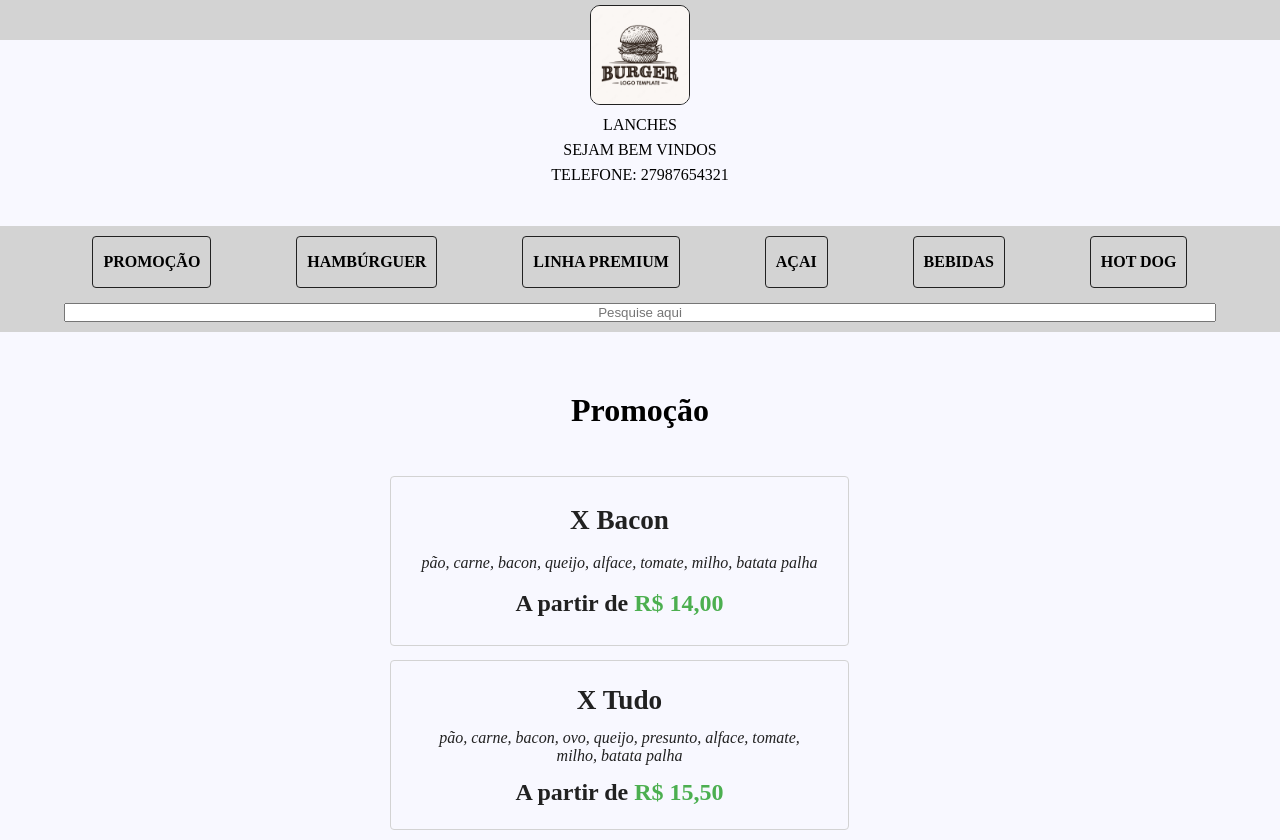
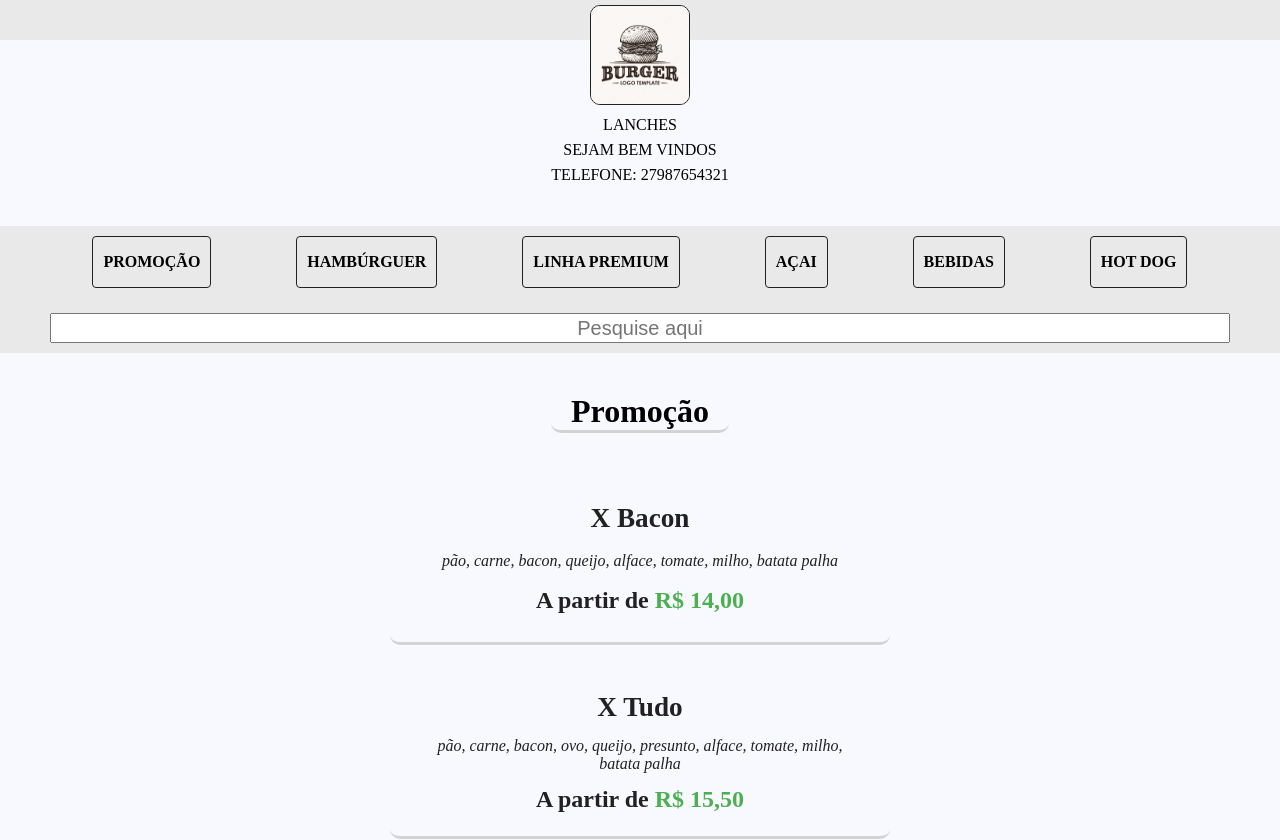
Before and after one commit to nikolassco/zapdelivery, a React (Create React App) app: page / in a window 1280 px wide. Shown: the top 840 px of the page. Built offline with nearby package versions, Linux system fonts and the light colour scheme.

Commit message:
finaly home page

```diff
--- a/src/App.css
+++ b/src/App.css
@@ -1,3 +1,14 @@
+:root {
+  font-size: 16px;
+  --color-green: #4caf50;
+  --color-black: #212121;
+  --color-red: #f44336;
+  --color-blue: #2196f3;
+  --color-light-grey: #e9e9e9;
+  --color-grey: #a0a0a0;
+  --box-shadow: 5px 10px var(--color-light-grey);
+}
+
 * {
   margin: 0;
   padding: 0;
@@ -8,15 +19,7 @@
 body {
   background-color: #f8f8ff;
   /* tirar depois */
-  margin-bottom: 500px;
-}
-
-:root {
-  font-size: 16px;
-  --color-green: #4caf50;
-  --color-black: #212121;
-  --color-red: #f44336;
-  --color-blue: #2196f3;
+  margin-bottom: 100px;
 }
 
 a {
@@ -38,5 +41,6 @@ a {
 }
 
 .active {
-  background-color: #999;
+  background-color: var(--color-black);
+  color: var(--color-light-grey);
 }
--- a/src/components/header/Header.module.css
+++ b/src/components/header/Header.module.css
@@ -8,7 +8,7 @@
 
 .barblue {
   min-height: 40px;
-  background-color: #d3d3d3;
+  background-color: var(--color-light-grey);
 }
 
 .info {
--- a/src/components/menu/Menu.js
+++ b/src/components/menu/Menu.js
@@ -1,13 +1,18 @@
-import React from 'react'
+import React from 'react';
 import styles from "./Menu.module.css";
 import ProductCover from '../productcover/ProductCover';
 import { productsList } from '../../data/products/products';
-
+import { usePedidoContext } from '../../hooks/usePedidoContext';
 // chamar os itens pra preencher category
 
 const Menu = () => {
+  const { searchTerm } = usePedidoContext();
+
   return (
     <div className={styles.menu}>
+      {searchTerm ? productsList.filter((val) => val.itemName.toLocaleLowerCase().includes(searchTerm.toLocaleLowerCase())).map((item) => (
+        <ProductCover key={item.id} id={item.id} itemName={item.itemName} itemDescription={item.itemDescription} itemOptionPrice={item.itemOptionPrice} />
+      )) : ""}
       <h1 className={styles.description} id="promotion">Promoção</h1>
       {productsList && productsList.filter((i) => i.promotion === true).map((item) => (
         <ProductCover key={item.id} id={item.id} itemName={item.itemName} itemDescription={item.itemDescription} itemOptionPrice={item.itemOptionPrice} />
--- a/src/components/menu/Menu.module.css
+++ b/src/components/menu/Menu.module.css
@@ -5,5 +5,8 @@
 }
 
 .description {
-  margin: 60px 0 40px;
+  margin: 40px 0 30px;
+  padding: 0 20px;
+  border-bottom: 3px solid #d3d3d3;
+  border-radius: 10px;
 }
--- a/src/components/navbar/Navbar.js
+++ b/src/components/navbar/Navbar.js
@@ -1,10 +1,37 @@
+import { useRef } from 'react';
 import styles from './Navbar.module.css';
 import { Link } from 'react-scroll';
-
+import { usePedidoContext } from '../../hooks/usePedidoContext';
 
 const Navbar = () => {
+  const { setSearchTerm } = usePedidoContext();
+
+  const ref = useRef(null);
+
+  // teste
+
+  var lastScrollTop = 0;
+
+  window.addEventListener('scroll', function (e) {
+
+    // mesma posição
+    if (e.scrollY === lastScrollTop) return;
+
+    // e.scrollY < lastScrollTop ? ref.current.style = 'navbarHidden' : ref.current.style = "navbar";
+
+    console.log(this.scrollY < lastScrollTop ? "Cima" : "Baixo");
+    console.log(lastScrollTop);
+    console.log(this.scrollY);
+
+    lastScrollTop = this.scrollY;
+    console.log(lastScrollTop);
+
+  }, true);
+
+  //
+
   return (
-    <div className={styles.navbar}>
+    <div className={styles.navbar} ref={ref}>
       <nav className={styles.list}>
         <Link to="promotion" spy={true} smooth={true} offset={-136} duration={500} className={styles.item} >Promoção</Link>
         <Link to="burguer" spy={true} smooth={true} offset={-136} duration={500} className={styles.item} >Hambúrguer</Link>
@@ -13,7 +40,9 @@ const Navbar = () => {
         <Link to="drinks" spy={true} smooth={true} offset={-136} duration={500} className={styles.item} >Bebidas</Link>
         <Link to="hotdog" spy={true} smooth={true} offset={-136} duration={500} className={styles.item} >Hot Dog</Link>
       </nav>
-      <input type="text" placeholder="Pesquise aqui" className={styles.input_search} />
+      <div className={styles.search}>
+        <input type="text" placeholder="Pesquise aqui" className={styles.input_search} onChange={(e) => setSearchTerm(e.target.value)} />
+      </div>
     </div>
   )
 }
--- a/src/components/navbar/Navbar.module.css
+++ b/src/components/navbar/Navbar.module.css
@@ -2,7 +2,12 @@
   position: sticky;
   top: 0;
   padding: 10px 0;
-  background-color: #d3d3d3;
+  /* background-color: #d3d3d3; */
+  background-color: var(--color-light-grey);
+}
+
+.navbarHidden {
+  display: none;
 }
 
 .list {
@@ -27,9 +32,19 @@
   font-weight: bold;
 }
 
+.search {
+  display: flex;
+  justify-content: center;
+  align-items: center;
+  padding: 10px 50px 0;
+}
+
 .input_search {
-  width: 90vw;
+  width: 100%;
+  height: 30px;
   margin-top: 15px;
+  font-size: 20px;
+
 }
 
 @media (max-width: 760px) {
--- a/src/components/productcover/ProductCover.js
+++ b/src/components/productcover/ProductCover.js
@@ -3,8 +3,8 @@ import { Link } from "react-router-dom";
 import styles from "./ProductCover.module.css";
 
 const ProductCover = ({ id, itemName, itemDescription, itemOptionPrice }) => {
-  console.log(itemOptionPrice);
   return (
+    <div className={styles.container}>
       <Link to={`/product/${id}`} className={styles.link}>
         <div className={styles.item}>
           <div className={styles.name}>
@@ -18,6 +18,7 @@ const ProductCover = ({ id, itemName, itemDescription, itemOptionPrice }) => {
           </div>
         </div>
       </Link>
+    </div>
   )
 }
 
--- a/src/components/productcover/ProductCover.module.css
+++ b/src/components/productcover/ProductCover.module.css
@@ -1,21 +1,24 @@
+.container {
+  width: 500px;
+  max-width: 90%;
+  margin: 12px 5px;
+}
+
 .item {
   display: flex;
   flex-direction: column;
   justify-content: space-evenly;
   min-height: 170px;
-  width: 500px;
-  max-width: 90%;
-  margin: 7px 5px;
   padding: 10px;
-  border: 1px solid #d3d3d3;
-  border-radius: 4px;
+  border-bottom: 3px solid #d3d3d3;
+  border-radius: 10px;
   color: var(--color-black);
   cursor: pointer;
   text-decoration: none;
 }
 
 .item:hover {
-  border: 2px solid var(--color-black);
+  background-color: #f0f0f5;
 }
 
 .name {
--- /dev/null
+++ b/src/context/PedidoContext.js
@@ -0,0 +1,34 @@
+import { createContext, useState } from "react";
+
+export const PedidoContext = createContext({});
+
+export const PedidoContextProvider = ({ children }) => {
+  const [pedido, setPedido] = useState([]);
+  const [priceTotal, setPriceTotal] = useState(0);
+  const [cliente, setCliente] = useState({});
+  const [searchTerm, setSearchTerm] = useState("");
+
+  function handleAddItem(qtd, flavor, price) {
+    const items = { qtd, flavor, price };
+    if (pedido.find(item => item.flavor === items.flavor)) {
+      pedido.find(item => item.flavor === items.flavor ? items.qtd += item.qtd : "");
+      const filteredPedido = pedido.filter(item => item.flavor !== items.flavor);
+      setPedido([...filteredPedido, items]);
+    } else {
+      setPedido([...pedido, items]);
+    }
+    setPriceTotal(priceTotal + (price * qtd));
+  }
+
+  function handleRemoveItem(item, index) {
+    const filtrarPedido = pedido.filter(item => pedido.indexOf(item) !== index);
+    setPedido(filtrarPedido);
+    setPriceTotal(priceTotal - (item.price * item.qtd));
+  }
+
+  return (
+    <PedidoContext.Provider value={{ pedido, setPedido, handleAddItem, handleRemoveItem, priceTotal, cliente, setCliente, searchTerm, setSearchTerm }}>
+      {children}
+    </PedidoContext.Provider>
+  )
+}
--- /dev/null
+++ b/src/hooks/usePedidoContext.js
@@ -0,0 +1,8 @@
+import { useContext } from "react";
+import { PedidoContext } from "../context/PedidoContext";
+
+export const usePedidoContext = () => {
+  const pedido = useContext(PedidoContext);
+
+  return pedido;
+}
--- a/src/index.js
+++ b/src/index.js
@@ -4,16 +4,19 @@ import App from './App';
 import reportWebVitals from './reportWebVitals';
 import { BrowserRouter, Routes, Route } from "react-router-dom";
 import ProductDetails from './components/productdetails/ProductDetails';
+import { PedidoContextProvider } from './context/PedidoContext';
 
 const root = ReactDOM.createRoot(document.getElementById('root'));
 root.render(
   <React.StrictMode>
+    <PedidoContextProvider>
       <BrowserRouter>
         <Routes>
           <Route path="/" element={<App />} />
           <Route path="/product/:id" element={<ProductDetails />} />
         </Routes>
       </BrowserRouter>
+    </PedidoContextProvider>
   </React.StrictMode>
 );
 
```
Lines whose indentation alone changed are shown as unchanged.
